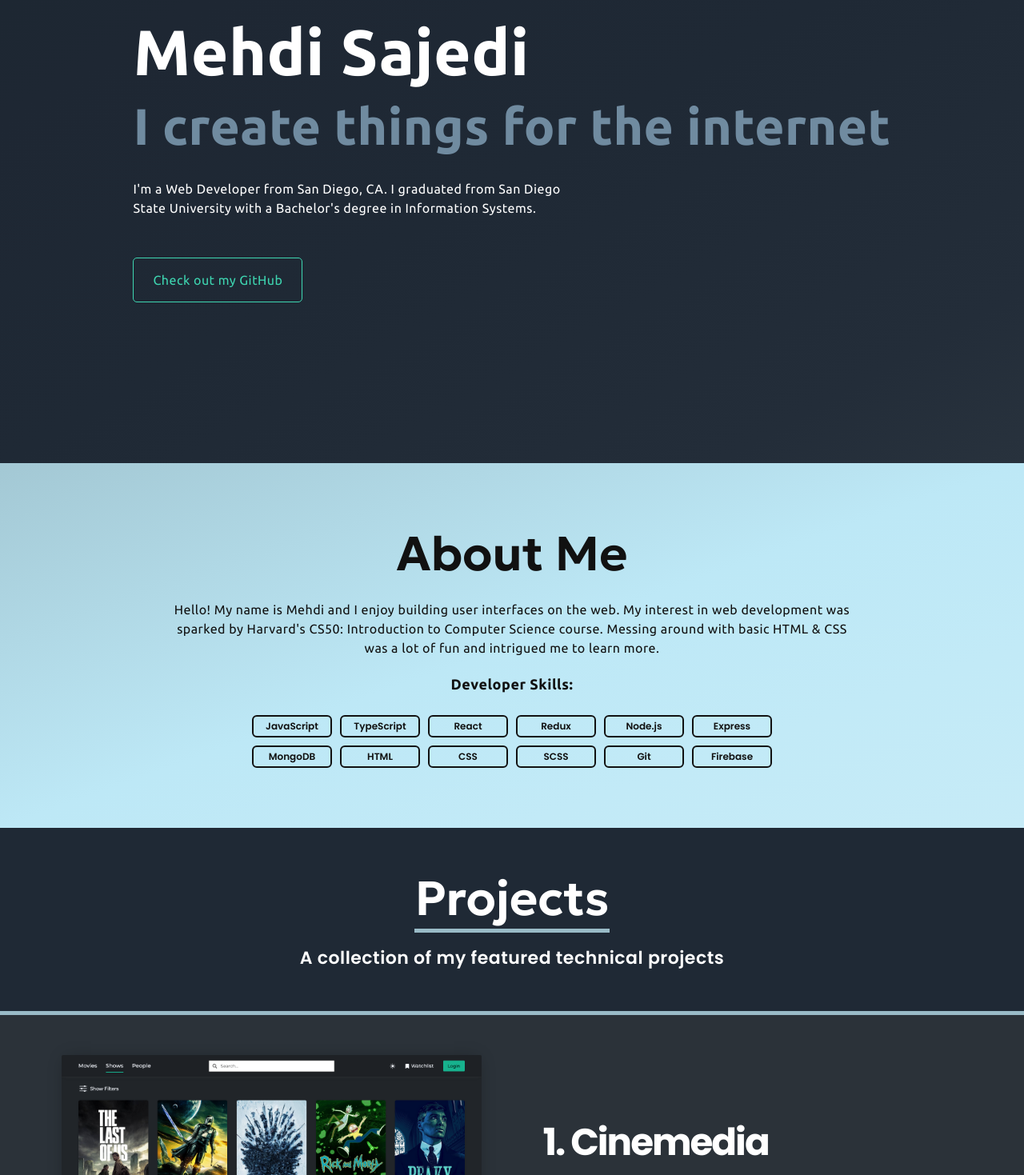
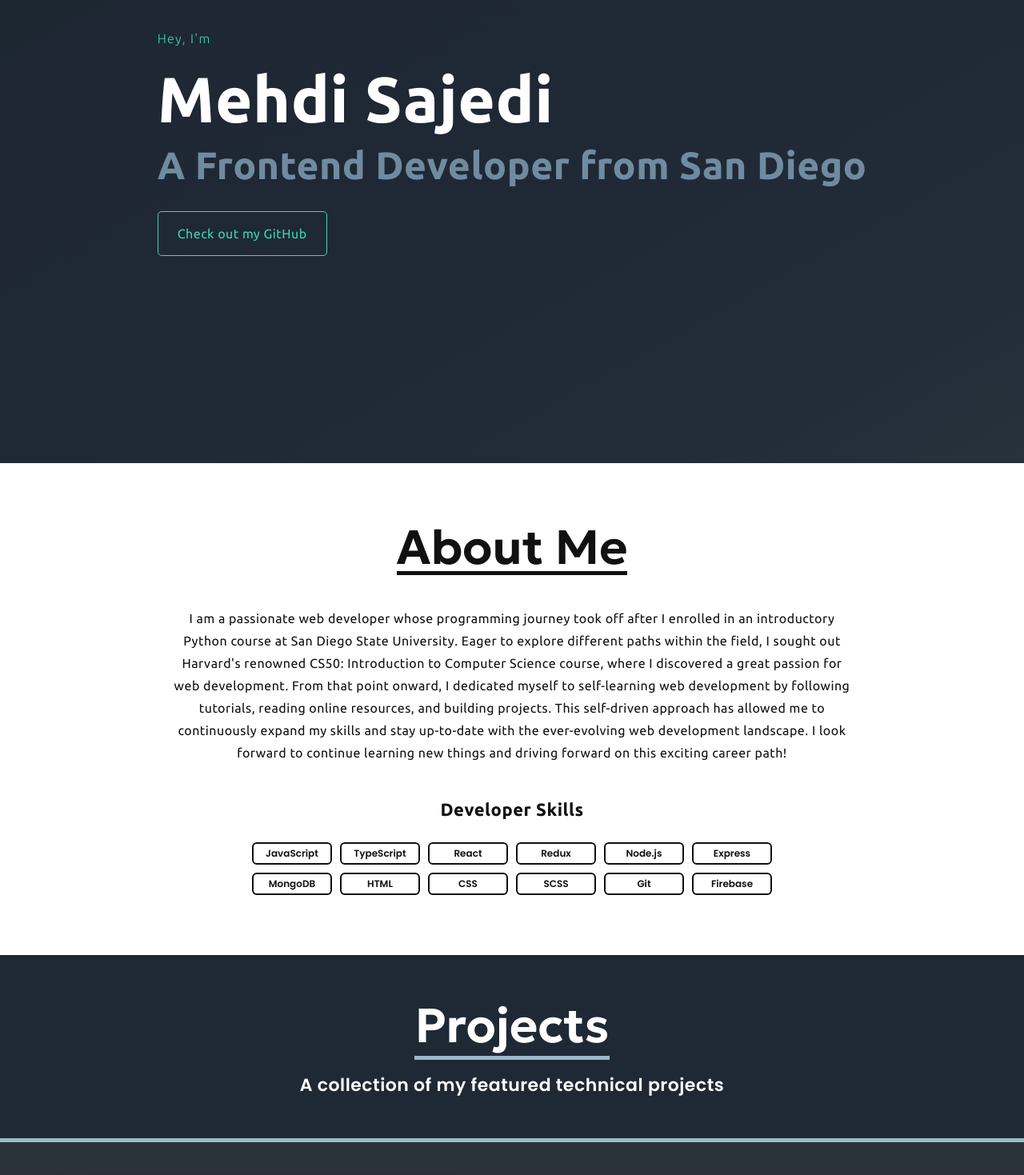
Before and after one commit to mehdi-sajedi/Portfolio, a React (Vite) app: page / in a window 1280 px wide. Shown: the part 221-1690 px from the top of the page at 80% size. Built offline with nearby package versions, Linux system fonts and the light colour scheme.

Commit message:
Updated about me bio and hero content

```diff
--- a/src/App.scss
+++ b/src/App.scss
@@ -61,7 +61,6 @@ html {
 
 body {
   font-family: 'Poppins', sans-serif;
-  background-color: var(--navy);
   color: var(--white);
   letter-spacing: 0.5px;
   overflow-x: hidden;
--- a/src/components/About.jsx
+++ b/src/components/About.jsx
@@ -16,13 +16,20 @@ const About = () => {
       >
         <h1 className={styles.heading}>About Me</h1>
         <p className={styles.bio}>
-          Hello! My name is Mehdi and I enjoy building user interfaces on the
-          web. My interest in web development was sparked by Harvard's CS50:
-          Introduction to Computer Science course. Messing around with basic
-          HTML & CSS was a lot of fun and intrigued me to learn more.
+          I am a passionate web developer whose programming journey took off
+          after I enrolled in an introductory Python course at San Diego State
+          University. Eager to explore different paths within the field, I
+          sought out Harvard's renowned CS50: Introduction to Computer Science
+          course, where I discovered a great passion for web development. From
+          that point onward, I dedicated myself to self-learning web development
+          by following tutorials, reading online resources, and building
+          projects. This self-driven approach has allowed me to continuously
+          expand my skills and stay up-to-date with the ever-evolving web
+          development landscape. I look forward to continue learning new things and
+          driving forward on this exciting career path!
         </p>
         <div className={styles.skillSection}>
-          <p className={styles.lead}>Developer Skills:</p>
+          <p className={styles.lead}>Developer Skills</p>
           <ul className={styles.skills}>
             {skills.map((s) => {
               return <li key={s}>{s}</li>;
--- a/src/components/About.module.scss
+++ b/src/components/About.module.scss
@@ -1,15 +1,15 @@
 @import '../App.scss';
 
 .aboutContainer {
-  @include set-bg-and-text-colors(whitesmoke);
-  background: linear-gradient(
-    to top left,
-    #c6ebf7 0%,
-    #c2eaf7 25%,
-    #bde8f6 50%,
-    #b0d8e5 75%,
-    #a3c8d4 100%
-  );
+  @include set-bg-and-text-colors(white);
+  // background: linear-gradient(
+  //   to top left,
+  //   #c6ebf7 0%,
+  //   #c2eaf7 25%,
+  //   #bde8f6 50%,
+  //   #b0d8e5 75%,
+  //   #a3c8d4 100%
+  // );
 
   .about {
     max-width: var(--max-width);
@@ -19,15 +19,20 @@
     flex-direction: column;
     align-items: center;
     text-align: center;
+    // text-align: justify;
+    // text-justify: inter-word;
 
     .heading {
       @include section-heading;
-      margin-bottom: 20px;
+      margin-bottom: 40px;
+      border-bottom: 5px solid var(--black);
+      line-height: 1;
     }
 
     .bio {
-      margin-bottom: 20px;
-      max-width: 75%;
+      margin-bottom: 40px;
+      max-width: 76%;
+      line-height: 1.75;
 
       @include media('<tablet') {
         max-width: 100%;
@@ -35,9 +40,14 @@
     }
 
     .skillSection {
+      display: flex;
+      flex-direction: column;
+      align-items: center;
+      text-align: center;
+
       .lead {
         font-weight: 600;
-        font-size: 18px;
+        font-size: 22px;
         margin-bottom: 25px;
       }
 
--- a/src/components/Footer.module.scss
+++ b/src/components/Footer.module.scss
@@ -5,6 +5,7 @@
   padding: 20px 0;
   flex-direction: column;
   border-top: 5px solid #fac6bf;
+  background-color: var(--navy);
 
   .links {
     display: flex;
--- a/src/components/Hero.jsx
+++ b/src/components/Hero.jsx
@@ -11,13 +11,16 @@ const Hero = () => {
           animate={{ opacity: 1, y: 0, scale: 1 }}
           transition={{ duration: 0.7, delay: 0.25 }}
         >
-          <h4 className={styles.lead}>Hey, my name is</h4>
+          <h4 className={styles.lead}>Hey, I'm</h4>
           <h1 className={styles.name}>Mehdi Sajedi</h1>
-          <h2 className={styles.tagline}>I create things for the internet</h2>
-          <p className={styles.description}>
+          <h2 className={styles.tagline}>
+            A Frontend Developer from {''}
+            <span>San Diego</span>
+          </h2>
+          {/* <p className={styles.description}>
             I'm a Web Developer from San Diego, CA. I graduated from San Diego
             State University with a Bachelor's degree in Information Systems.
-          </p>
+          </p> */}
           <a
             className={styles.link}
             href='https://www.github.com/mehdi-sajedi'
--- a/src/components/Hero.module.scss
+++ b/src/components/Hero.module.scss
@@ -78,12 +78,18 @@
       font-weight: 600;
       color: var(--hero-subheading);
       margin-bottom: 30px;
+      font-size: 48px;
 
       @include media('<tablet') {
         font-size: 48px;
+        font-size: 40px;
       }
       @include media('<phone') {
         font-size: 32px;
+      }
+
+      span {
+        display: inline-block;
       }
     }
 
--- a/src/components/Project.jsx
+++ b/src/components/Project.jsx
@@ -10,8 +10,8 @@ const Project = ({ name, cover, desc, tech, github, website, idx }) => {
         className={styles.project}
         initial={{ x: 200, opacity: 0 }}
         whileInView={{ x: 0, opacity: 1 }}
-        transition={{ duration: 0.7 }}
-        viewport={{ margin: '-75px' }}
+        transition={{ duration: 0.75 }}
+        viewport={{ margin: '-88px' }}
       >
         <a href={website} target='_blank' className={styles.imageLink}>
           <img src={cover} alt='Project demo' />
--- a/src/components/Project.module.scss
+++ b/src/components/Project.module.scss
@@ -1,11 +1,11 @@
 @import '../App.scss';
 
 $project1: #2b3239;
-$project2: #daf6f8;
+$project2: #e1ecf7;
 $project3: #b7e7ae;
-$project4: #c7a987;
-$project5: #91c6c8;
-$project6: #fac6bf;
+$project4: #cbaf8e;
+$project5: #94bdc1;
+$project6: #fbcac3;
 
 $project-colors: $project1, $project2, $project3, $project4, $project5,
   $project6;
@@ -81,7 +81,7 @@ $project-colors: $project1, $project2, $project3, $project4, $project5,
       align-items: flex-start;
 
       .name {
-        font-size: 40px;
+        font-size: 38px;
         letter-spacing: -2px;
         margin-bottom: 10px;
         font-weight: 700;
--- a/src/components/Projects.jsx
+++ b/src/components/Projects.jsx
@@ -9,10 +9,10 @@ const Projects = () => {
       <div className={styles.headingContainer}>
         <motion.div
           className={styles.heading}
-          initial={{ y: 35, opacity: 0 }}
+          initial={{ y: 25, opacity: 0 }}
           whileInView={{ y: 0, opacity: 1 }}
-          transition={{ duration: 0.7 }}
-          viewport={{ margin: '-75px' }}
+          transition={{ duration: 0.5 }}
+          viewport={{ margin: '-125px' }}
         >
           <h2 className={styles.title}>Projects</h2>
           <h4 className={styles.text}>
```
